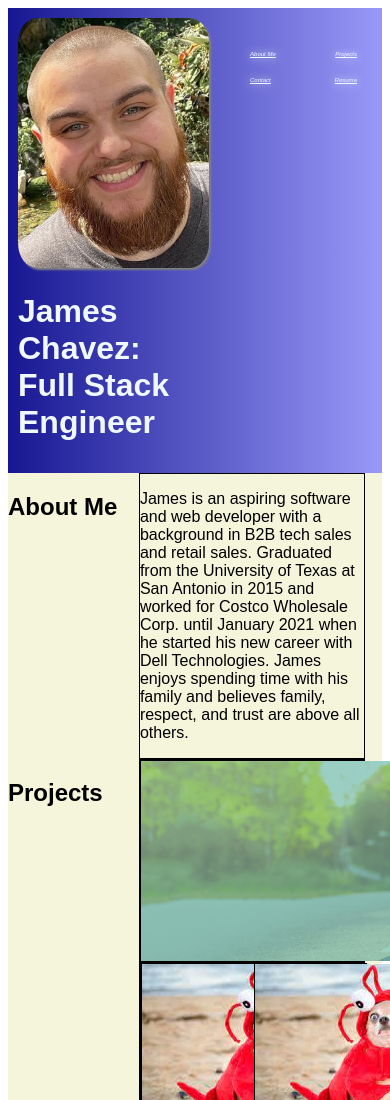
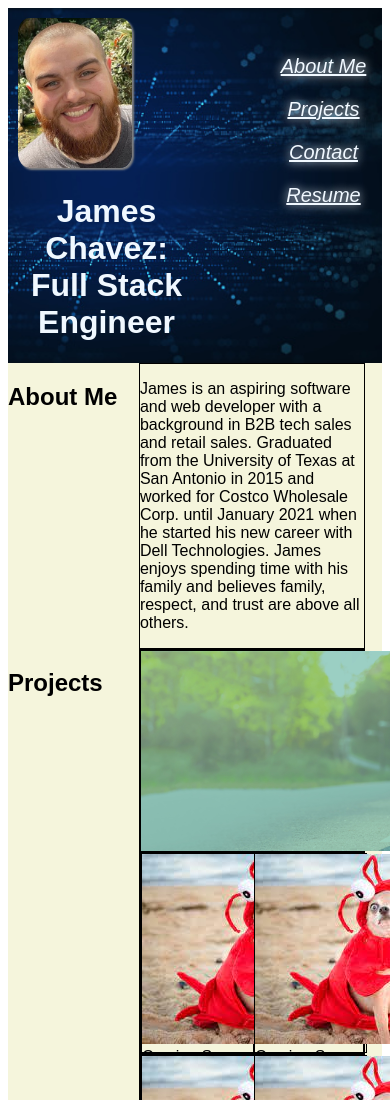
Before and after one commit to jamestchavez/mod2chall2, a plain HTML site: page index.html in a window 390 px wide. Shown: the top 1100 px of the page. Drawn offline with Linux system fonts and the light colour scheme.

Commit message:
added updates to html/css and added media queries

```diff
--- a/assets/style.css
+++ b/assets/style.css
@@ -3,15 +3,24 @@ body {
 }
 
 #headshot {
-    height: 250px;
+    height: 150px;
     border-radius: 10%;
     box-shadow: 2px 2px 2px gray;
 }
 
 header {
     padding: 10px;
-    background-image: linear-gradient(to right, rgba(23, 23, 146 ), rgba(98, 98, 245, 0.651));
     display: flex;
+    justify-content: space-between;
+    flex-wrap: wrap;
+    position: -webkit-sticky;
+    position: sticky;
+    top: 0;
+    background-image: url("../assets/images/istockphoto-1322146286-170667a.jpg");
+    background-size: cover;
+    background-position: 80%;
+    background-attachment: fixed;
+    z-index: 9999;
 }
 
 header div {
@@ -91,3 +100,36 @@ section .content {
     display: flex;
     height: 200px;
 }
+
+/* Media Queries */
+
+@media screen and (max-width: 980px) {
+    header {
+        padding-bottom: 0;
+        justify-content: center;
+        position: relative;
+        }
+
+    header h1 {
+        width: 100%;
+        text-align: center;
+    }
+
+    header nav ul {
+        margin-top: 20px;
+        width: 100%;
+        justify-content: center;
+    }
+
+    header nav ul li a {
+        font-size: 20px;
+    }
+}
+
+@media screen and (max-width: 768px) {
+    /*fill in with rules*/
+}
+
+@media screen and (max-width: 575px) {
+    /*fill in with rules*/
+}
```
Also changed, not shown: index.html (+6 -41 lines), 1 other file.
